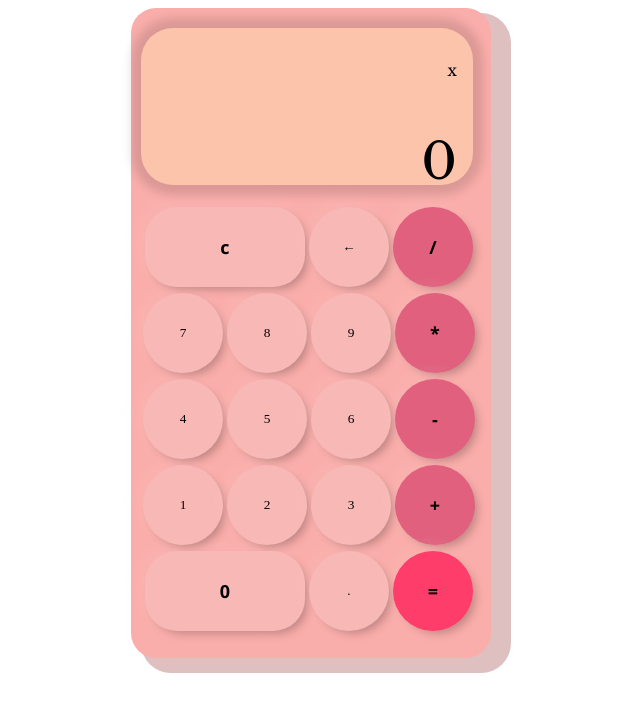
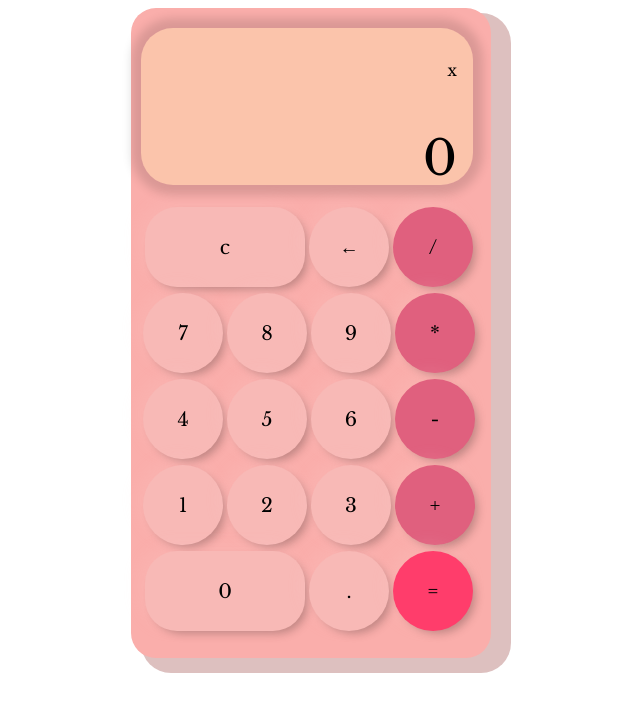
Before and after one commit to itsPauO/Calculadora, a plain HTML site: page index.html in a window 1280 px wide. Shown: the whole page, without its empty margins (329-969 px from the left). Drawn offline with nearby package versions, Linux system fonts and the light colour scheme.

Commit message:
Cambio pues añadí carpeta de css

```diff
--- a/index.html
+++ b/index.html
@@ -5,8 +5,8 @@
     <meta http-equiv="X-UA-Compatible" content="IE=edge" />
     <meta name="viewport" content="width=device-width, initial-scale=1.0" />
     <title>Document</title>
-    <link href="https://fonts.googleapis.com/css2?family=Libre+Baskerville&display=swap" rel="stylesheet" type="text/css">
-    <link rel="stylesheet" href="style.css" />
+    <link href="https://fonts.googleapis.com/css2?family=Libre+Baskerville&display=swap" rel="stylesheet" type="text/css" />
+    <link rel="stylesheet" href="styles/style.css" />
     <script src="app.js"></script>
   </head>
   <body>
@@ -44,7 +44,7 @@
           <button id="mas" class="operador">+</button>
         </div>
         <div class="lineas">
-          <button id="cero" class="boton1" click="f1('0')">0</button>
+          <button id="cero" class="boton1" onclick="f1('0')">0</button>
           <button class="boton1" onclick="f1('.')">.</button>
           <button id="igual" class="operador">=</button>
         </div>
--- a/style.css
+++ b/styles/style.css
@@ -1,4 +1,5 @@
-*{
+*
+{
     font-family: 'Libre Baskerville', serif;
     /*background-image: linear-gradient(to right top, #6f4646, #8d5a71, #9877a7, #869bdb, #51c3ff);
 */}
@@ -59,8 +60,9 @@
 
 #resultadonum
 {
-    font-size: 50px;;
+    font-size: 3em
 }
+
 .lineas
 {
     width: 100%;
@@ -78,8 +80,9 @@
      border-color: transparent;
      box-shadow: 5px 5px 10px -3px #00000040, -5px -5px 15px 3px #fcd0cd1f;
      margin: 2px;
-     font-family: 'Fraunces'
-    ;
+     font-family: 'Libre Baskerville', serif;
+     font-weight: 400;
+     font-size: larger;
  }
 
  .operador
@@ -97,9 +100,9 @@
     border-color: transparent;
     box-shadow: 5px 5px 10px -3px #00000040, -5px -5px 15px 3px #fcd0cd1f;
     margin: 2px;
-    font-size: large;
-    font-family:'Segoe UI', Tahoma, Geneva, Verdana, sans-serif;
-    font-weight:600;
+    font-family: 'Libre Baskerville', serif;
+    font-weight: 400;
+    font-size: larger;
  }
 
  #mas
@@ -110,9 +113,9 @@
     border-radius: 50%;
     border-color: transparent;
     margin: 2px;
-    font-size: large;
-    font-family:'Segoe UI', Tahoma, Geneva, Verdana, sans-serif;
-    font-weight:600;
+    font-family: 'Libre Baskerville', serif;
+    font-weight: 400;
+    font-size: larger;
  }
 
  #igual
@@ -123,9 +126,9 @@
     border-radius: 50%;
     border-color: transparent;
     margin: 2px;
-    font-size: large;
-    font-family:'Segoe UI', Tahoma, Geneva, Verdana, sans-serif;
-    font-weight:600;
+    font-family: 'Libre Baskerville', serif;
+    font-weight: 400;
+    font-size: larger;
  }
 
  #por
@@ -136,9 +139,9 @@
     border-radius: 50%;
     border-color: transparent;
     margin: 2px;
-     font-size: large;
-     font-family:'Segoe UI', Tahoma, Geneva, Verdana, sans-serif;
-     font-weight:600;
+    font-family: 'Libre Baskerville', serif;
+    font-weight: 400;
+    font-size: larger;
  }
 
  #dividido
@@ -149,9 +152,9 @@
     border-radius: 50%;
     border-color: transparent;
     margin: 2px;
-     font-size: large;
-     font-family:'Segoe UI', Tahoma, Geneva, Verdana, sans-serif;
-     font-weight:600;
+    font-family: 'Libre Baskerville', serif;
+    font-weight: 400;
+    font-size: larger;
  }
 
  #c
@@ -163,9 +166,9 @@
     border-color: transparent;
     box-shadow: 5px 5px 10px -3px #00000040, -5px -5px 15px 3px #fcd0cd1f;
     margin: 2px;
-     font-size: large;
-     font-family:'Segoe UI', Tahoma, Geneva, Verdana, sans-serif;
-     font-weight:600;
+    font-family: 'Libre Baskerville', serif;
+    font-weight: 400;
+    font-size: larger;
  }
 
  #cero
@@ -177,9 +180,9 @@
     border-color: transparent;
     box-shadow: 5px 5px 10px -3px #00000040, -5px -5px 15px 3px #fcd0cd1f;
     margin: 2px;
-    font-size: large;
-    font-family:'Segoe UI', Tahoma, Geneva, Verdana, sans-serif;
-    font-weight:600;
+    font-family: 'Libre Baskerville', serif;
+    font-weight: 400;
+    font-size: larger;
  }
 
  .boton1:active{
```
